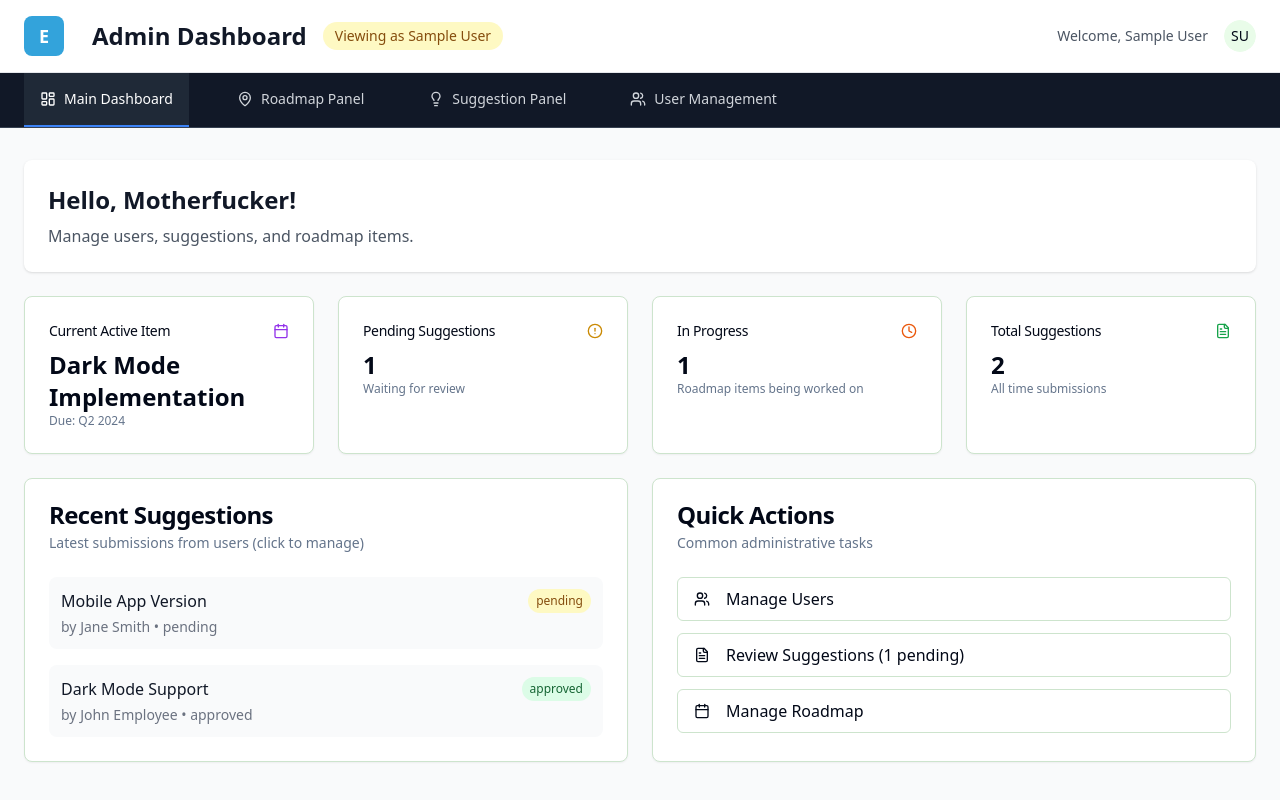
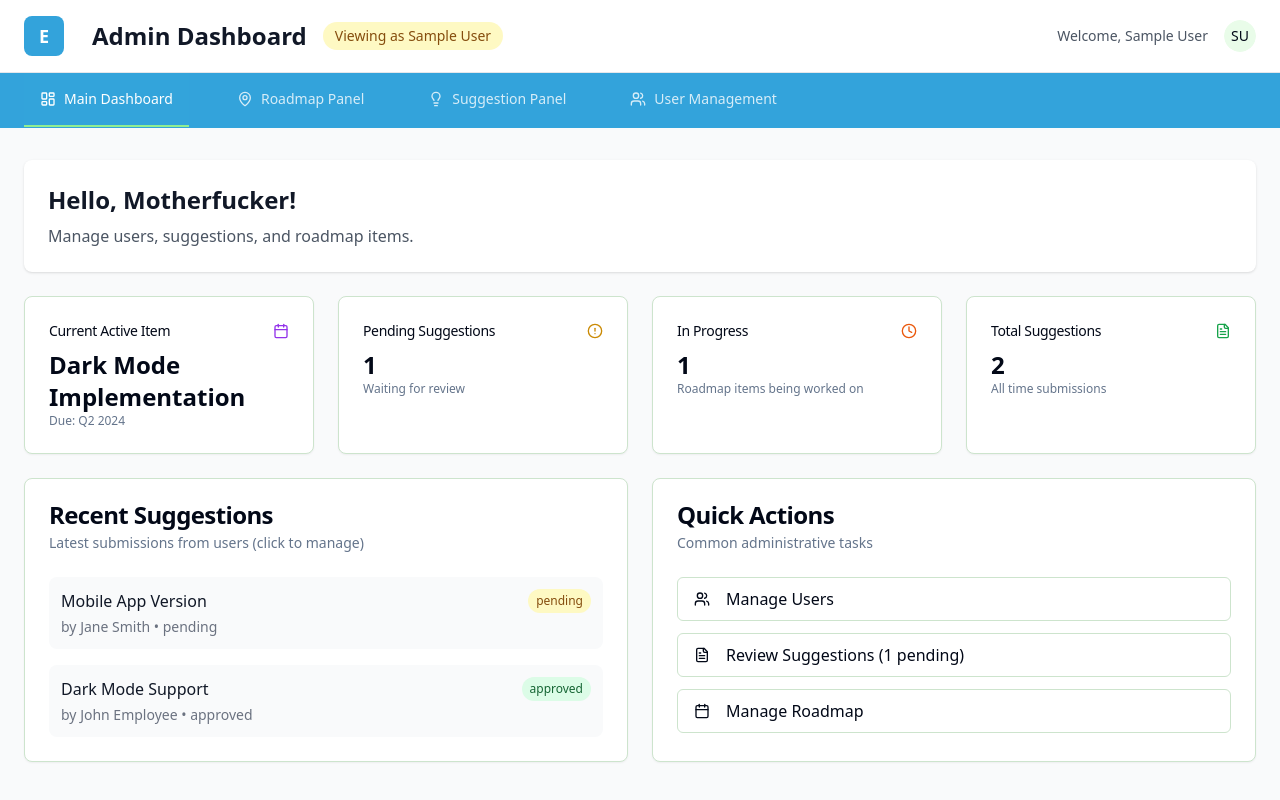
Before and after one commit to darlsson/suggest-plan-hub, a React (Vite) app: page /admin in a window 1280 px wide. Built offline with nearby package versions, Linux system fonts and the light colour scheme; sample sign-in values are in the browser's storage.

Commit message:
Change navbar color
Update the navbar to use the light blue color.

```diff
--- a/src/components/layout/AdminNavbar.tsx
+++ b/src/components/layout/AdminNavbar.tsx
@@ -48,7 +48,7 @@ export function AdminNavbar() {
   };
 
   return (
-    <nav className="bg-gray-900 text-white border-b border-gray-700">
+    <nav className="bg-primary text-primary-foreground border-b border-primary/20">
       <div className="container mx-auto px-6">
         {/* Desktop Navigation */}
         <div className="hidden md:flex items-center space-x-8">
@@ -60,8 +60,8 @@ export function AdminNavbar() {
               className={cn(
                 'flex items-center px-4 py-4 text-sm font-medium transition-colors border-b-2',
                 item.isActive
-                  ? 'text-white border-blue-500 bg-gray-800'
-                  : 'text-gray-300 border-transparent hover:text-white hover:border-gray-600'
+                  ? 'text-primary-foreground border-secondary bg-primary/20'
+                  : 'text-primary-foreground/80 border-transparent hover:text-primary-foreground hover:border-primary-foreground/30'
               )}
             >
               <item.icon className="mr-2 h-4 w-4" />
@@ -74,7 +74,7 @@ export function AdminNavbar() {
         <div className="flex md:hidden py-4">
           <Sheet open={open} onOpenChange={setOpen}>
             <SheetTrigger asChild>
-              <Button variant="ghost" size="sm" className="text-white hover:bg-gray-800">
+              <Button variant="ghost" size="sm" className="text-primary-foreground hover:bg-primary/20">
                 <Menu className="h-5 w-5" />
                 <span className="ml-2">Menu</span>
               </Button>
--- a/src/components/layout/EmployeeNavbar.tsx
+++ b/src/components/layout/EmployeeNavbar.tsx
@@ -41,7 +41,7 @@ export function EmployeeNavbar() {
   };
 
   return (
-    <nav className="bg-gray-900 text-white border-b border-gray-700">
+    <nav className="bg-primary text-primary-foreground border-b border-primary/20">
       <div className="container mx-auto px-6">
         {/* Desktop Navigation */}
         <div className="hidden md:flex items-center space-x-8">
@@ -52,8 +52,8 @@ export function EmployeeNavbar() {
               className={cn(
                 'flex items-center px-4 py-4 text-sm font-medium transition-colors border-b-2',
                 item.isActive
-                  ? 'text-white border-blue-500 bg-gray-800'
-                  : 'text-gray-300 border-transparent hover:text-white hover:border-gray-600'
+                  ? 'text-primary-foreground border-secondary bg-primary/20'
+                  : 'text-primary-foreground/80 border-transparent hover:text-primary-foreground hover:border-primary-foreground/30'
               )}
             >
               <item.icon className="mr-2 h-4 w-4" />
@@ -66,7 +66,7 @@ export function EmployeeNavbar() {
         <div className="flex md:hidden py-4">
           <Sheet open={open} onOpenChange={setOpen}>
             <SheetTrigger asChild>
-              <Button variant="ghost" size="sm" className="text-white hover:bg-gray-800">
+              <Button variant="ghost" size="sm" className="text-primary-foreground hover:bg-primary/20">
                 <Menu className="h-5 w-5" />
                 <span className="ml-2">Menu</span>
               </Button>
```
